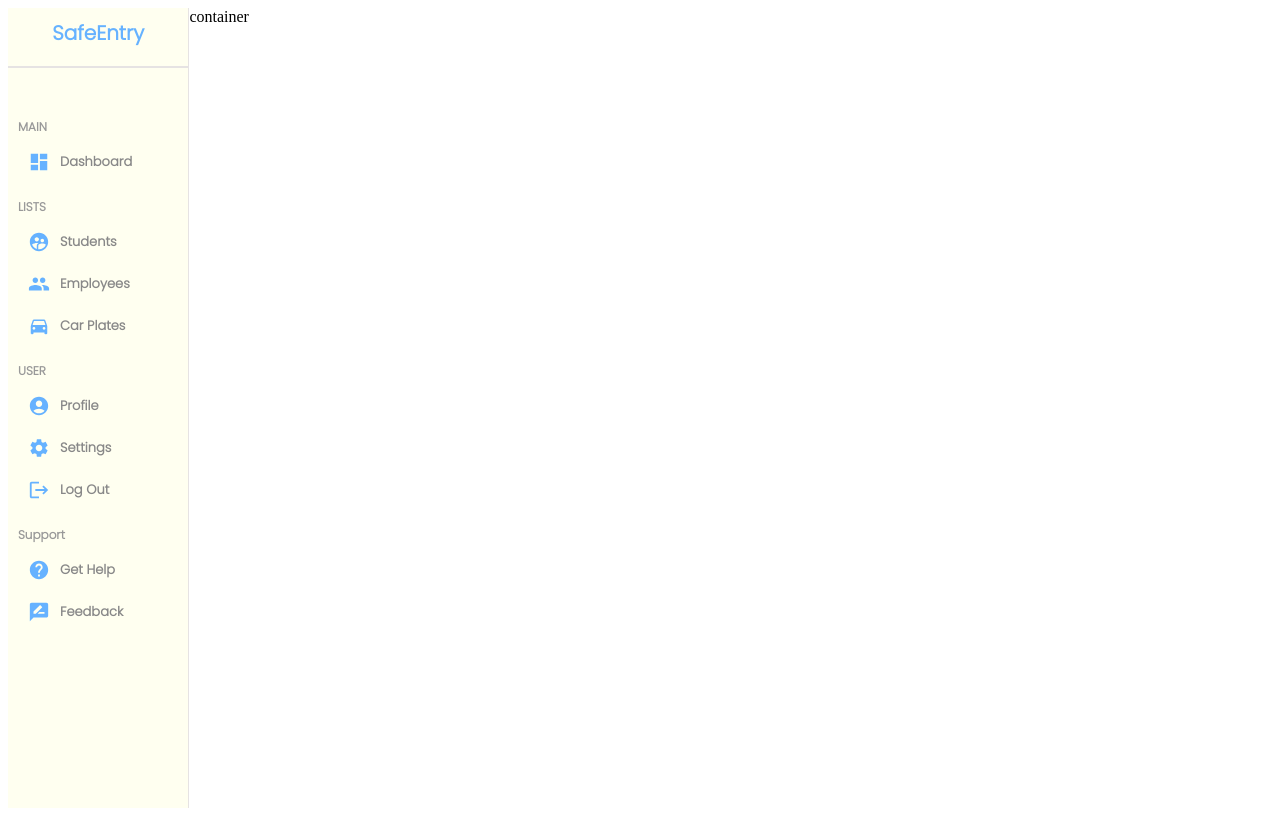
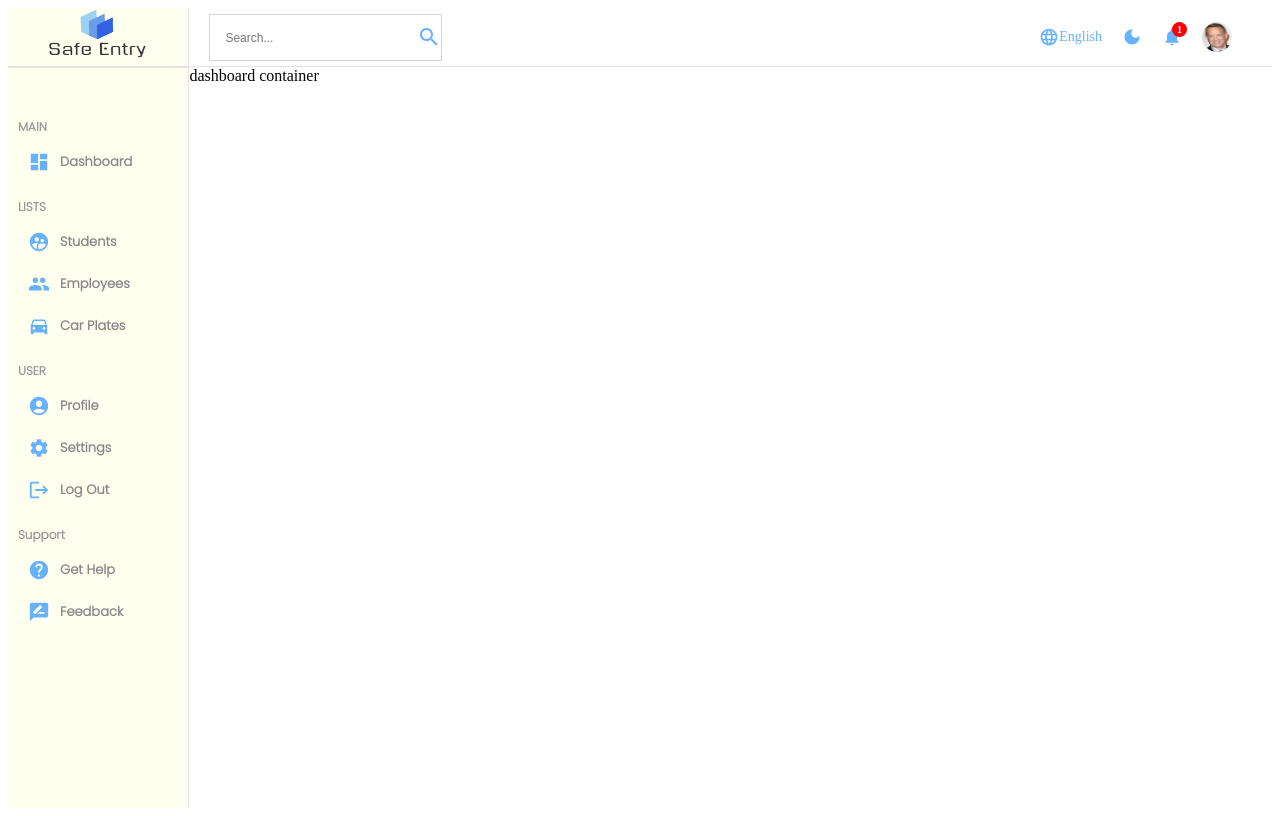
Before and after one commit to nurzhasj/safe-entry, a React (Create React App) app in the folder client/: page /dashboard in a window 1280 px wide. Built offline with nearby package versions, Linux system fonts and the light colour scheme.

Commit message:
Navigation Bar was added

```diff
--- a/client/src/components/navbar/Navbar.jsx
+++ b/client/src/components/navbar/Navbar.jsx
@@ -1,8 +1,37 @@
 import './navbar.scss';
+import SearchIcon from '@mui/icons-material/Search';
+import LanguageIcon from '@mui/icons-material/Language';
+import DarkModeIcon from '@mui/icons-material/DarkMode';
+import NotificationsIcon from '@mui/icons-material/Notifications';
 
 const Navbar = () => {
   return (
-    <div>Navbar</div>
+    <div className="navbar">
+        <div className="wrapper">
+
+            <div className="search">
+                <input type="text" placeholder='Search...' />
+                <SearchIcon/>
+            </div>
+
+            <div className="items">
+                <div className="item">
+                    <LanguageIcon className='icon'/>
+                    English
+                </div>
+                <div className="item">
+                    <DarkModeIcon className='icon'/>
+                </div>
+                <div className="item">
+                    <NotificationsIcon className='icon'/>
+                    <div className="counter">1</div>
+                </div>
+                <div className="item">
+                    <img src="thanks.jpeg" alt="" className='avatar'/>
+                </div>
+            </div>
+        </div>
+    </div>
   )
 }
 
--- a/client/src/components/navbar/navbar.scss
+++ b/client/src/components/navbar/navbar.scss
@@ -0,0 +1,73 @@
+.navbar {
+    height: 58px;
+    border-bottom: 0.5px solid rgb(230, 227, 227);
+    display: flex;
+    align-items: center;
+    font-size: 14px;
+    color: rgb(102,178,255);
+
+    .wrapper {
+        width: 100%;
+        padding: 20px;
+        display: flex;
+        align-items: center;
+        justify-content: space-between;
+
+        .search {
+            display: flex;
+            align-items: center;
+            border: 0.5px solid lightgray;
+            padding: 0px;
+
+            input {
+                margin: 0px 0px;
+                border: none;
+                outline: none;
+                background: transparent;
+
+                &::placeholder {
+                    font-size: 12px;
+                }
+            }
+        }
+
+        .items {
+            display: flex;
+            align-items: center;
+
+            .item {
+                display: flex;
+                align-items: center;
+                margin-right: 20px;
+                cursor: pointer;
+                position: relative;
+
+                .icon {
+                    font-size: 20px;
+                }
+
+                .avatar {
+                    width: 30px;
+                    height: 30px;
+                    border-radius: 50%;
+                }
+
+                .counter {
+                    width: 15px;
+                    height: 15px;
+                    background-color: red;
+                    border-radius: 50%;
+                    color: white;
+                    display: flex;
+                    align-items: center;
+                    justify-content: center;
+                    font-size: 10px;
+                    font-weight: bold;
+                    position: absolute;
+                    top: -5px;
+                    right: -5px;
+                }
+            }
+        }
+    }
+}
--- a/client/src/components/sidebar/Sidebar.jsx
+++ b/client/src/components/sidebar/Sidebar.jsx
@@ -13,7 +13,7 @@
   return (
     <div className="sidebar">
         <div className="top">
-            <p className="logo">SafeEntry</p>
+            <img src="safe-entry-logo.png" alt="" />
         </div>
         <hr />
         <div className="center">
--- a/client/src/components/sidebar/sidebar.scss
+++ b/client/src/components/sidebar/sidebar.scss
@@ -6,6 +6,11 @@
     min-height: 100vh;
     background-color: ivory;
     font-family: 'Poppins', sans-serif;
+
+    img {
+        width: 100px;
+        height: 50px;
+    }
 
     .top {
         height: 50px;
--- a/client/src/pages/Dashboard.jsx
+++ b/client/src/pages/Dashboard.jsx
@@ -1,12 +1,14 @@
 import './dashboard.scss';
 import Sidebar from '../components/sidebar/Sidebar';
+import Navbar from '../components/navbar/Navbar';
 
 const Dashboard = () => {
   return (
     <div className="dashboard">
       <Sidebar/>
       <div className="dashboardContainer">
-          container
+          <Navbar/>
+          dashboard container
       </div>
     </div>
   )
--- a/client/src/pages/Login.jsx
+++ b/client/src/pages/Login.jsx
@@ -1,7 +1,8 @@
 import React from 'react';
+import './login.scss';
 import { useState } from 'react';
 import { useNavigate } from 'react-router-dom';
-import FormInput from '../components/FormInput';
+import FormInput from '../components/form/FormInput';
 
 const Login = () => {
     let navigate = useNavigate();
--- a/client/src/pages/login.scss
+++ b/client/src/pages/login.scss
@@ -0,0 +1,3 @@
+button {
+    background-color: rgb(102,178,255)
+}
```
Also changed, not shown: client/public/safe-entry-logo.png (added), client/public/thanks.jpeg (added), client/src/components/form/FormInput.jsx (renamed from client/src/components/FormInput.jsx), client/src/components/form/formInput.css (renamed from client/src/components/formInput.css).
